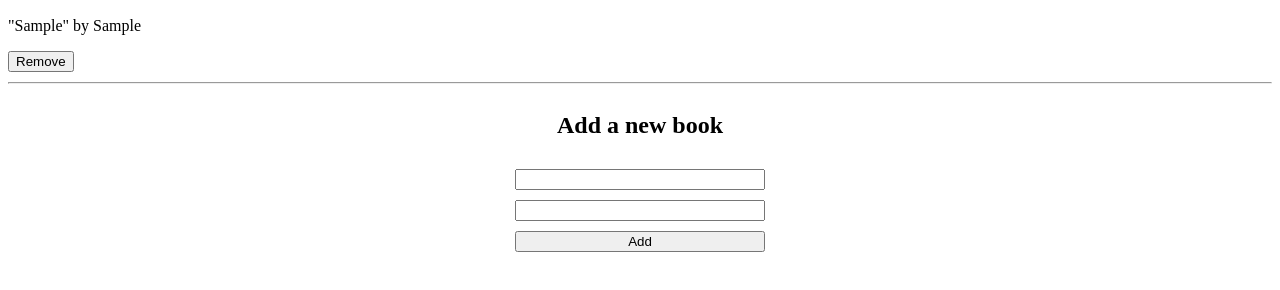
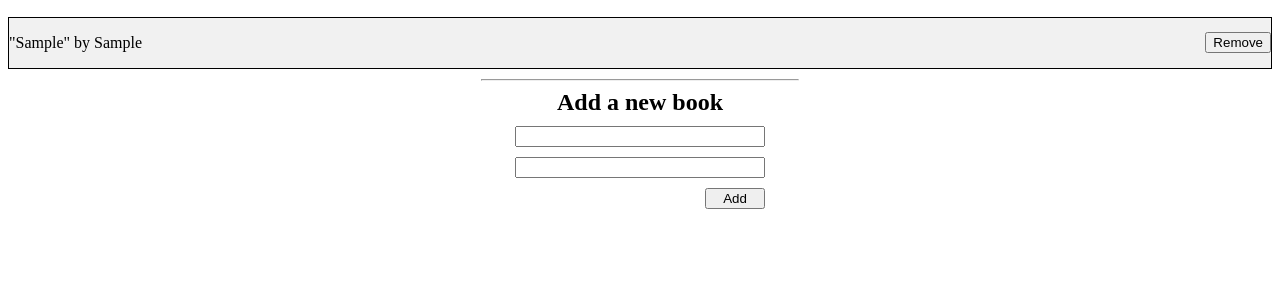
Before and after one commit to erickhansx/awesomebooks, a website: page index.html in a window 1280 px wide. Both pictures are taken after typing "Sample", "Sample" into the empty fields and a click on the button "Add". Shown: the part 50-340 px from the top of the page. Drawn offline with Linux system fonts and the light colour scheme.

Commit message:
Create necessary css to display the UI

```diff
--- a/style.css
+++ b/style.css
@@ -14,3 +14,31 @@
 .booksDiv {
   margin-bottom: 10px;
 }
+
+.booksDiv div:nth-child(odd) {
+  background-color: #f1f1f1;
+}
+
+.border {
+  border: 1px solid black;
+}
+
+.addBookForm__h1 {
+  margin: 0;
+}
+
+.hr--list {
+  width: 25%;
+}
+
+.book {
+  display: flex;
+  justify-content: space-between;
+  align-items: center;
+  margin: 0 auto;
+}
+
+.add-btn {
+  width: 60px;
+  align-self: flex-end;
+}
```
